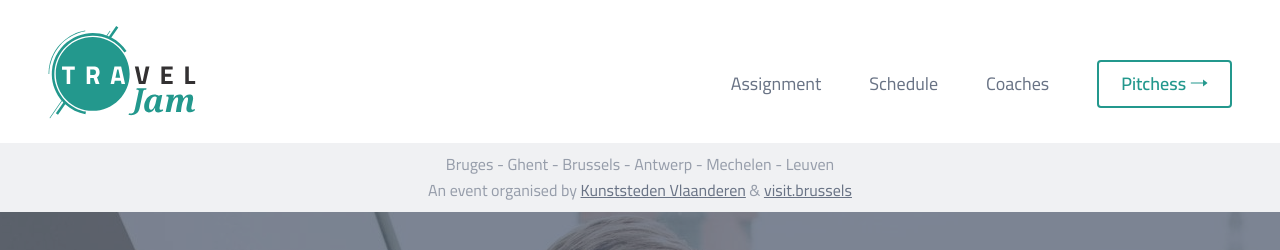
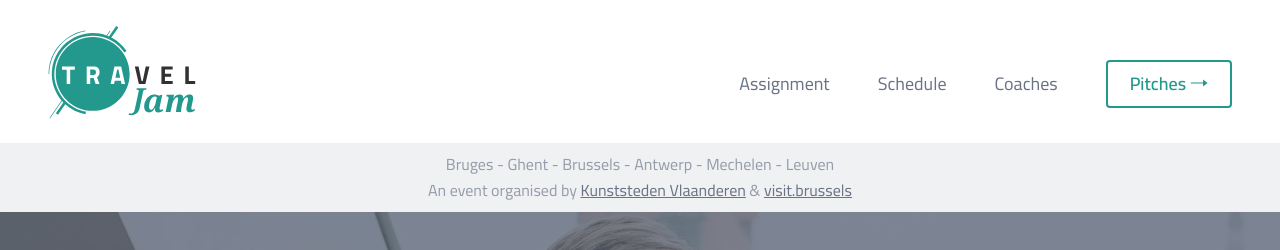
Before and after one commit to nerdlab-be/traveljam, a Jekyll site: the page built from _pages/index.markdown, in a window 1280 px wide and 900 px high. Shown: the top 250 px of the window. Built offline with Jekyll 4.4.1, drawn with Linux system fonts in a browser that asks for light colours.

Commit message:
one s to many in pitchess

```diff
--- a/_config.yml
+++ b/_config.yml
@@ -26,7 +26,7 @@ navigation:
   - title: Coaches
     url: "index.html#coaches"
 navigation-cta:
-  - title: Pitchess
+  - title: Pitches
     url: "pitches/"
 social:
   twitter_username: traveljam_be
```
